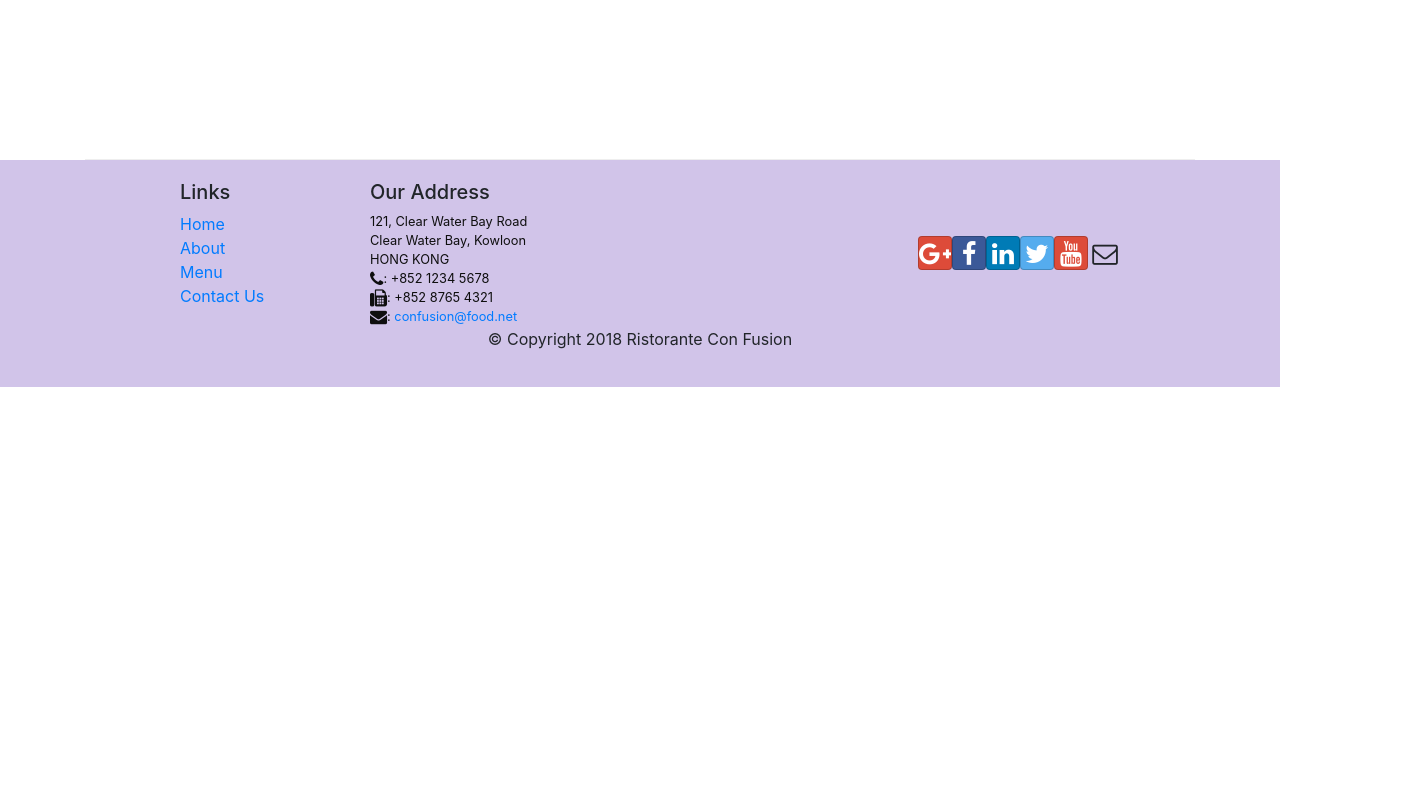
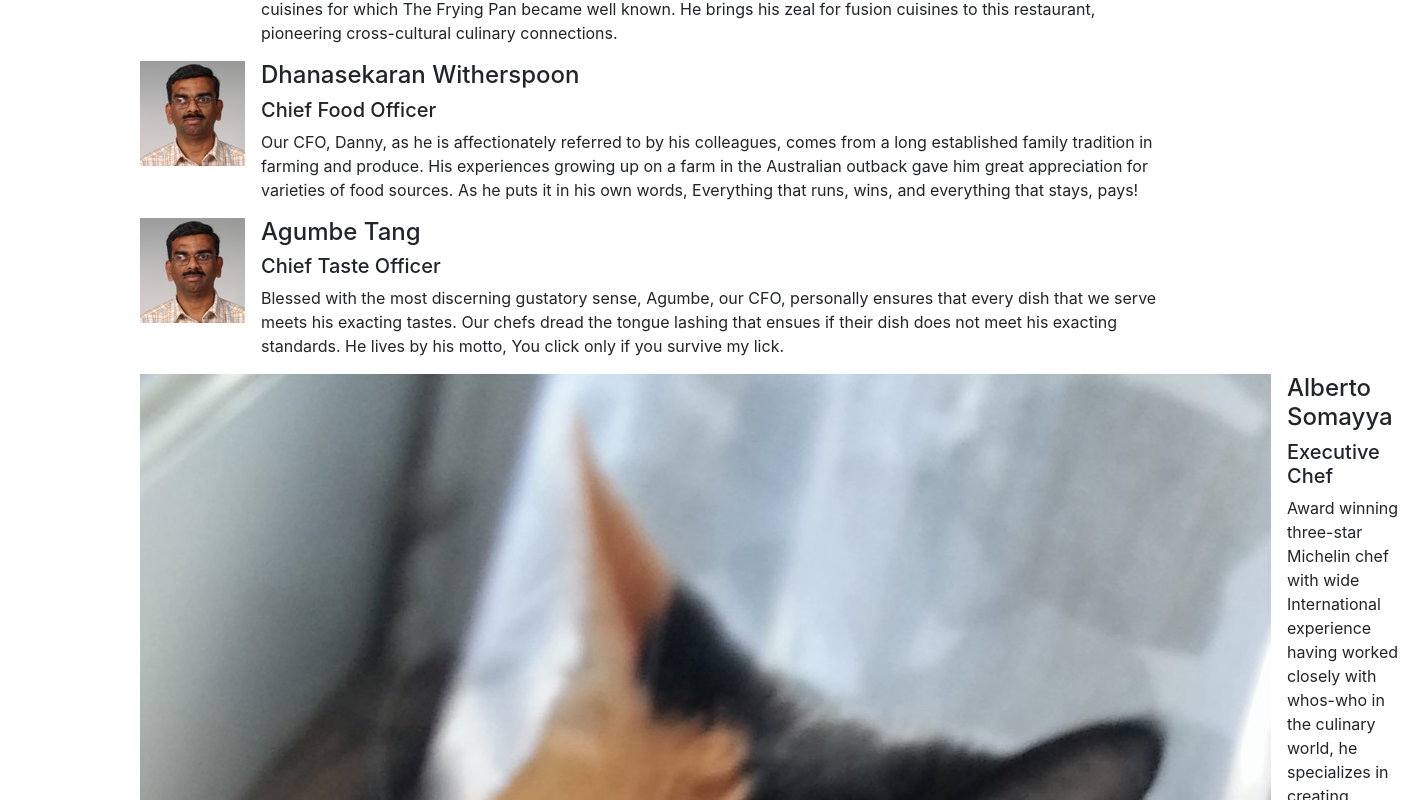
Before and after one commit to levinsamuel/coursera_react, a React (Create React App) app in the folder confusion/: page /aboutus in a window 1280 px wide. Shown: the part 1220-2020 px from the top of the page, 1401 px wide, since content can reach past the window. Before the commit the page ends 1607 px from the top, so only its background shows below. Built offline with nearby package versions, Linux system fonts and the light colour scheme.

Commit message:
add rendering for leaders, kitty, fix warnings

```diff
--- a/confusion/src/components/AboutComponent.js
+++ b/confusion/src/components/AboutComponent.js
@@ -4,12 +4,7 @@ import { Link } from 'react-router-dom';
 
 function About(props) {
 
-    const leaders = null;
-    // const leaders = props.leaders.map((leader) => {
-    //     return (
-    //         <p>Leader {leader.name}</p>
-    //     );
-    // });
+    const leaders = props.leaders.map(leader => (<RenderLeader leader={leader} />));
 
     return(
         <div className="container">
@@ -75,4 +70,22 @@ function About(props) {
     );
 }
 
+const RenderLeader = (props) => {
+
+    return (
+      <div>
+        <Media tag="li">
+          <Media left>
+            <Media object className="mr-3" src={props.leader.image} alt={props.leader.name}/>
+          </Media>
+          <Media body>
+            <Media heading>{props.leader.name}</Media>
+            <h5 className="mt-0">{props.leader.designation}</h5>
+            <p>{props.leader.description}</p>
+          </Media>
+        </Media>
+      </div>
+    );
+}
+
 export default About;
--- a/confusion/src/components/ContactComponent.js
+++ b/confusion/src/components/ContactComponent.js
@@ -34,7 +34,7 @@ const Contact = (props) => {
             <div className="col-12 col-sm-11 offset-sm-1">
                 <div className="btn-group" role="group">
                     <a role="button" className="btn btn-primary" href="tel:+85212345678"><i className="fa fa-phone"></i> Call</a>
-                    <a role="button" className="btn btn-info"><i className="fa fa-skype"></i> Skype</a>
+                    <a role="button" className="btn btn-info" href="skype:ristoranteconfusion"><i className="fa fa-skype"></i> Skype</a>
                     <a role="button" className="btn btn-success" href="mailto:confusion@food.net"><i className="fa fa-envelope-o"></i> Email</a>
                 </div>
             </div>
--- a/confusion/src/components/MainComponent.js
+++ b/confusion/src/components/MainComponent.js
@@ -27,23 +27,20 @@ class Main extends Component {
 
   render() {
 
-    const HomePage = () => {
-      return (
+    const HomePage = () => (
         <Home
           dish={this.state.dishes.filter((dish) => dish.featured)[0]}
           promotion={this.state.promotions.filter((p) => p.featured)[0]}
           leader={this.state.leaders.filter((l) => l.featured)[0]}
           />
-      );
-    }
+      )
 
-    const DishWithId = ({match}) => {
 
-        return (
+    const DishWithId = ({match}) => (
         <DishDetail dish={this.state.dishes.filter((dish) => dish.id === parseInt(match.params.dishid))[0]}
             comments={this.state.comments.filter((comm) => comm.dishId === parseInt(match.params.dishid))} />
-        );
-    }
+      )
+
 
     return (
       <div className="Main">
@@ -55,7 +52,9 @@ class Main extends Component {
             } />
           <Route path="/menu/:dishid" component={DishWithId} />
           <Route path="/contactus" component={Contact} />
-          <Route path="/aboutus" component={About} />
+          <Route path="/aboutus" component={
+            () => <About leaders={this.state.leaders}/>
+            } />
           <Redirect to="/home" />
         </Switch>
         <Footer/>
--- a/confusion/src/components/MenuComponent.js
+++ b/confusion/src/components/MenuComponent.js
@@ -1,4 +1,4 @@
-import React, {Component} from 'react';
+import React from 'react';
 import {Card, CardImg, CardImgOverlay, CardTitle, Breadcrumb, BreadcrumbItem} from 'reactstrap';
 import DishDetail from './DishdetailComponent';
 import {Link} from 'react-router-dom';
--- a/confusion/src/shared/leaders.js
+++ b/confusion/src/shared/leaders.js
@@ -29,7 +29,7 @@ export const LEADERS = [
     {
       id: 3,
       name: 'Alberto Somayya',
-      image: '/assets/images/alberto.png',
+      image: '/assets/images/kitty.jpg',
       designation: 'Executive Chef',
       abbr: 'EC',
       featured: true,
```
Also changed, not shown: confusion/public/assets/images/kitty.jpg (added). Lines whose indentation alone changed are shown as unchanged.
